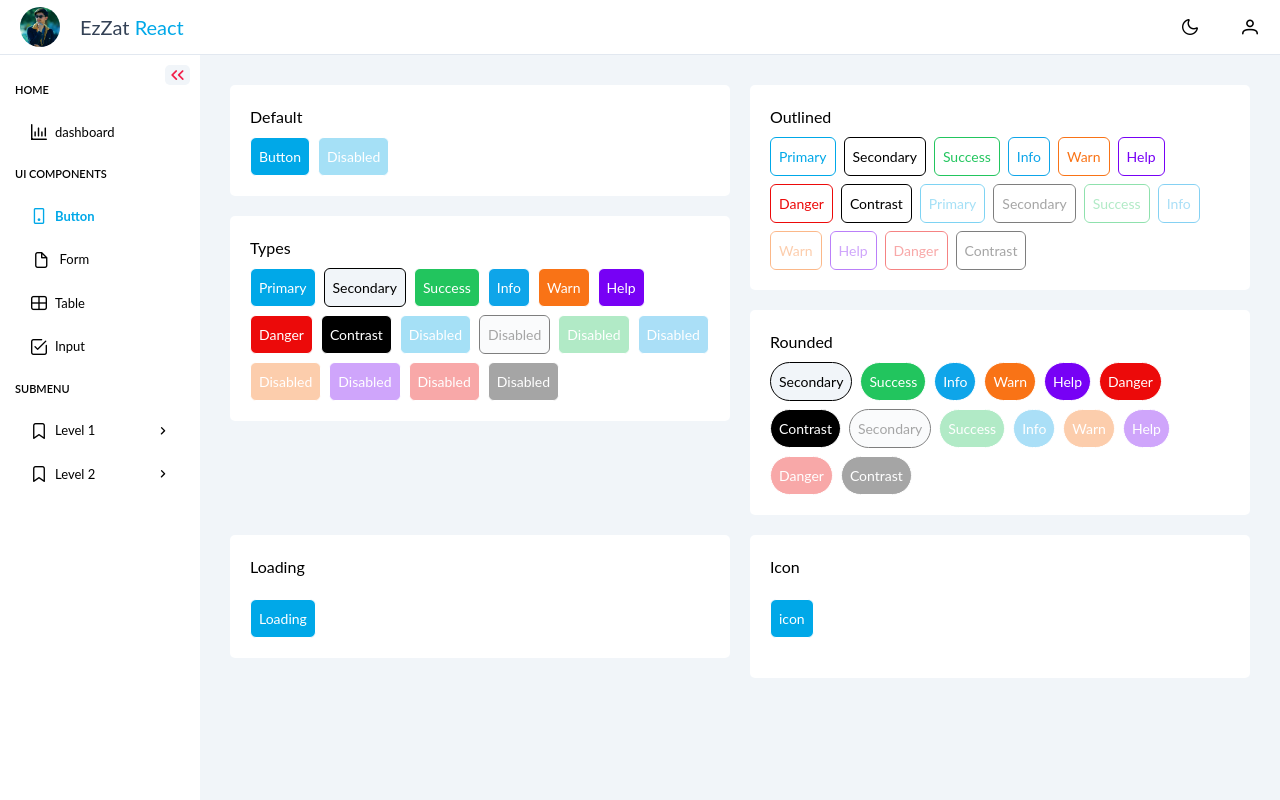
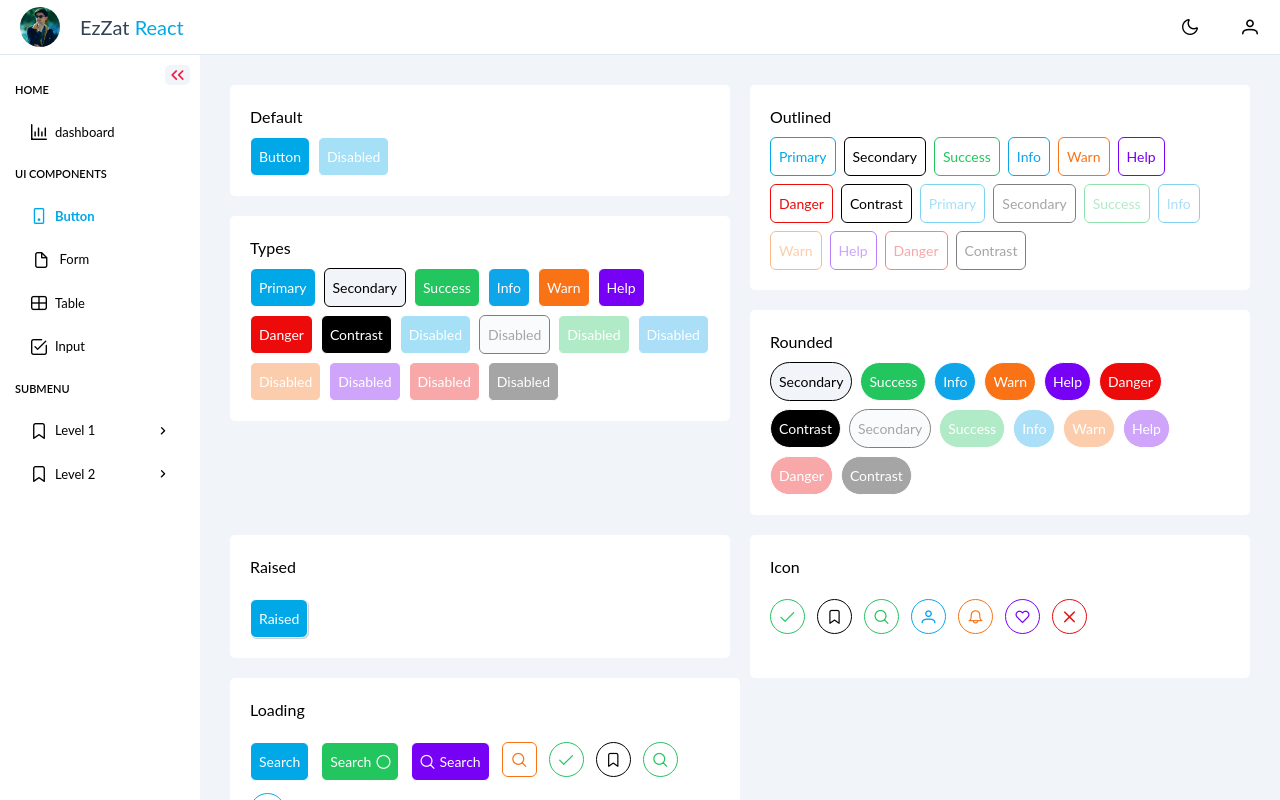
Before and after one commit to EzzatKhaqan/react-admin-dashboard, a React (Vite) app: page /admin/ui-kits/button in a window 1280 px wide. Built offline with nearby package versions, Linux system fonts and the light colour scheme.

Commit message:
feat: enhance AppButton component with loading state and additional styles; update Button component to utilize new features

```diff
--- a/src/assets/styles/common/button.scss
+++ b/src/assets/styles/common/button.scss
@@ -47,10 +47,13 @@ $e-button-contrast: #000;
   @return color.adjust($color, $lightness: -13%);
 }
 @function get-lighter-color($color) {
+  @if $color == $e-button-secondary {
+    @return color.adjust($color, $lightness: -10%);
+  }
   @return color.adjust($color, $lightness: 45%);
 }
 
-.e-button {
+.e-app-button {
   padding: 8px;
   border: 1px solid var(--e-border-color);
   border-radius: 6px;
@@ -59,6 +62,17 @@ $e-button-contrast: #000;
   font-size: 14px;
   user-select: none;
   position: relative;
+  display: flex;
+  outline: none;
+  overflow: hidden;
+
+  div {
+    display: flex;
+    justify-content: center;
+    align-items: center;
+    gap: 5px;
+  }
+
   &:hover {
     background: var(--e-soft-gray);
   }
@@ -73,6 +87,21 @@ $e-button-contrast: #000;
 
   &.disabled.rounded {
     @include disabled-style(true);
+  }
+
+  &.e-app-button-raised {
+    box-shadow: 1px 1px 1px rgba(0, 0, 0, 0.2);
+  }
+
+  &.e-button-icon-only {
+    width: 35px;
+    height: 35px;
+    display: flex;
+    justify-content: center;
+    align-items: center;
+    &.rounded {
+      border-radius: 50%;
+    }
   }
 
   &.primary,
--- a/src/modules/admin/uikit/Button.jsx
+++ b/src/modules/admin/uikit/Button.jsx
@@ -1,6 +1,21 @@
+import { useState } from 'react';
 import { AppButton } from '../../../shared/index';
 
 export const Button = () => {
+  const [loading, setLoading] = useState({
+    btn1: false,
+    btn2: false,
+    btn3: false,
+    btn4: false,
+  });
+
+  const toggleLoading = (btn) => () => {
+    setLoading((prev) => ({ ...prev, [btn]: true }));
+    setTimeout(() => {
+      setLoading((prev) => ({ ...prev, [btn]: false }));
+    }, 2000);
+  };
+
   return (
     <>
       <div className="flex flex-col md:flex-row gap-5 mb-5">
@@ -79,15 +94,89 @@ export const Button = () => {
       </div>
       <div className="flex flex-col md:flex-row gap-5">
         <div className="card flex flex-col gap-5 w-full md:w-1/2">
-          <h1>Loading</h1>
-          <div>
-            <AppButton label="Loading" />
+          <h1>Raised</h1>
+          <div className="flex flex-wrap gap-3">
+            <AppButton label="Raised" type="primary" raised={true} />
           </div>
         </div>
         <div className="card flex flex-col gap-5 w-full md:w-1/2">
           <div>Icon</div>
-          <div>
-            <AppButton label="icon" />
+          <div className="flex flex-wrap gap-3">
+            <AppButton type="success" rounded={true} icon="pi pi-check" outlined={true} />
+            <AppButton type="secondary" rounded={true} icon="pi pi-bookmark" outlined={true} />
+            <AppButton type="success" rounded={true} icon="pi pi-search" outlined={true} />
+            <AppButton type="info" rounded={true} icon="pi pi-user" outlined={true} />
+            <AppButton type="warn" rounded={true} icon="pi pi-bell" outlined={true} />
+            <AppButton type="help" rounded={true} icon="pi pi-heart" outlined={true} />
+            <AppButton type="danger" rounded={true} icon="pi pi-times" outlined={true} />
+          </div>
+        </div>
+      </div>
+      <div className="flex flex-col md:flex-row gap-5">
+        <div className="card flex flex-col gap-5 w-full md:w-1/2">
+          <h1 onClick={() => console.log(12)}>Loading</h1>
+          <div className="flex flex-wrap gap-3">
+            <AppButton
+              label="Search"
+              type="primary"
+              loading={loading.btn1}
+              onClick={toggleLoading('btn1')}
+            />
+            <AppButton
+              label="Search"
+              type="success"
+              icon="pi pi-circle"
+              loading={loading.btn2}
+              onClick={toggleLoading('btn2')}
+            />
+            <AppButton
+              label="Search"
+              icon="pi pi-search"
+              direction="rtl"
+              type="help"
+              loading={loading.btn3}
+              onClick={toggleLoading('btn3')}
+            />
+            <AppButton
+              type="warn"
+              icon="pi pi-search"
+              direction="rtl"
+              outlined={true}
+              loading={loading.btn4}
+              onClick={toggleLoading('btn4')}
+            />
+            <AppButton
+              type="success"
+              rounded={true}
+              icon="pi pi-check"
+              outlined={true}
+              loading={loading.btn1}
+              onClick={toggleLoading('btn1')}
+            />
+            <AppButton
+              type="secondary"
+              rounded={true}
+              icon="pi pi-bookmark"
+              outlined={true}
+              loading={loading.btn2}
+              onClick={toggleLoading('btn2')}
+            />
+            <AppButton
+              type="success"
+              rounded={true}
+              icon="pi pi-search"
+              outlined={true}
+              loading={loading.btn3}
+              onClick={toggleLoading('btn3')}
+            />
+            <AppButton
+              type="info"
+              rounded={true}
+              icon="pi pi-user"
+              outlined={true}
+              loading={loading.btn4}
+              onClick={toggleLoading('btn4')}
+            />
           </div>
         </div>
       </div>
--- a/src/shared/components/common/button/AppButton.jsx
+++ b/src/shared/components/common/button/AppButton.jsx
@@ -1,24 +1,43 @@
+import { i, span } from 'motion/react-client';
+
 export const AppButton = ({
   label,
   disabled = false,
   type = 'primary',
   outlined = false,
   rounded = false,
+  icon,
+  raised,
+  direction = 'ltr',
+  loading = false,
+  onClick,
 }) => {
   return (
     <>
       <button
         type="button"
+        onClick={onClick}
         className={[
-          'e-button',
+          'e-app-button',
           type,
-          disabled ? 'disabled' : '',
-          rounded ? 'rounded' : '',
-          outlined ? 'outlined' : '',
-        ].join(' ')}
+          (disabled || loading) && 'disabled',
+          rounded && 'rounded',
+          outlined && 'outlined',
+          !label && 'e-button-icon-only',
+          raised && 'e-app-button-raised',
+        ]
+          .filter(Boolean)
+          .join(' ')}
         disabled={disabled}
       >
-        {label}
+        <div dir={direction}>
+          {label && <span className="e-app-button-text">{label}</span>}
+          {loading ? (
+            <i className="pi pi-spin pi-spinner"></i>
+          ) : (
+            icon && <i className={[icon, 'e-app-button-icon'].filter(Boolean).join(' ')}></i>
+          )}
+        </div>
       </button>
     </>
   );
```
